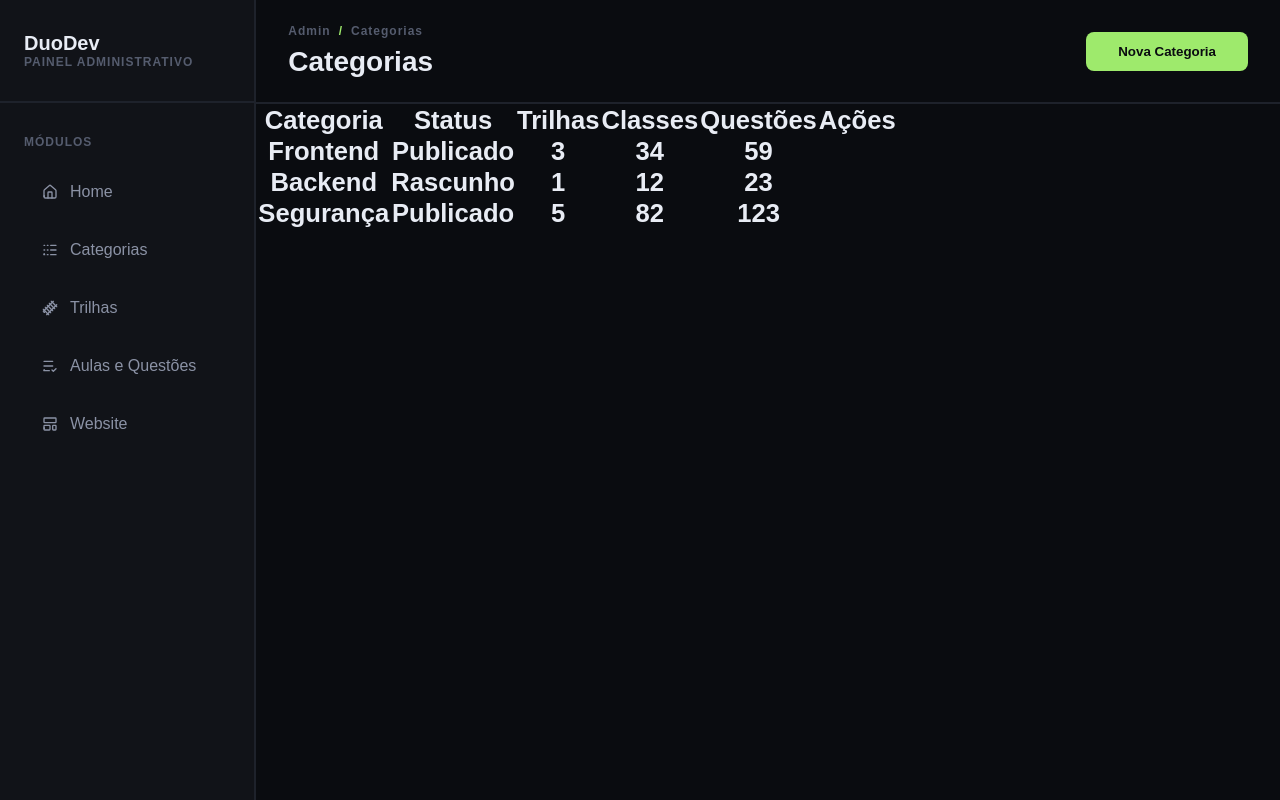
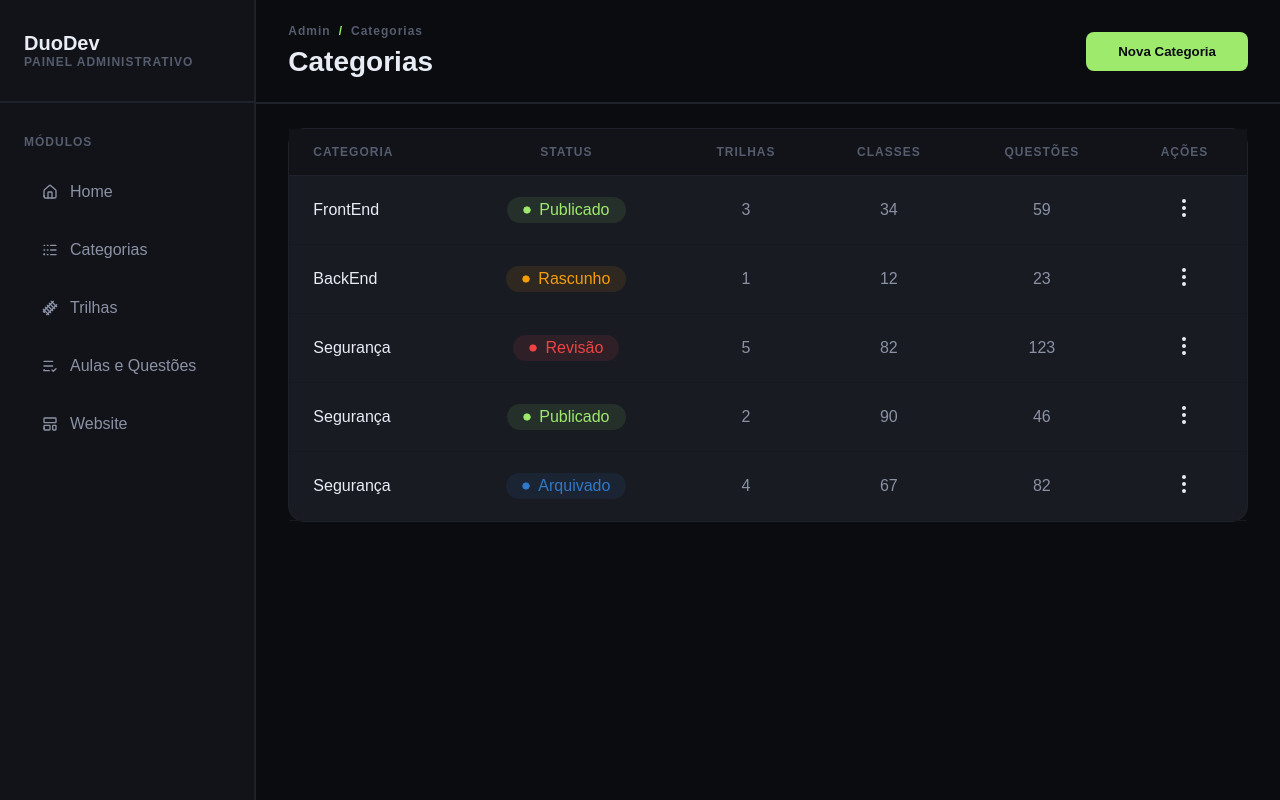
Before and after one commit to davi-job/DuoDev, a React (Vite) app in the folder apps/admin/admin-front/: page /Categorias in a window 1280 px wide. Built offline with nearby package versions, Linux system fonts and the light colour scheme.

Commit message:
FEAT: adicionar mesa de dados e seus componentes modulares

```diff
--- /dev/null
+++ b/apps/admin/admin-front/src/components/BotaoAcoes.css
@@ -0,0 +1,52 @@
+.actionBtn button {
+    background-color: transparent;
+    border: none;
+
+    cursor: pointer;
+
+    color: var(--text-primary);
+}
+
+.actionBtn .popup {
+    position: absolute;
+
+    top: 100%;
+    right: 0;
+    margin-top: 4;
+
+    display: flex;
+    flex-direction: column;
+
+    gap: 0.25rem;
+
+    background-color: var(--bg-card);
+
+    border: 2px solid var(--border-primary);
+    border-radius: 1rem;
+
+    padding: 1rem;
+    z-index: 10;
+}
+
+.actionBtn .popup button {
+    padding: 1rem 2rem;
+
+    border-radius: 0.5rem;
+}
+
+.actionBtn .popup button:hover {
+    background-color: var(--bg-hover);
+}
+
+.actionBtn .popup button:last-of-type {
+    color: var(--danger);
+}
+
+.actionBtn .popup button:last-of-type:hover {
+    background-color: var(--danger-dim);
+}
+
+.actionBtn .popup span {
+    display: block;
+    border-top: 1px solid var(--border-primary);
+}
--- /dev/null
+++ b/apps/admin/admin-front/src/components/BotaoAcoes.tsx
@@ -0,0 +1,36 @@
+import { EllipsisVerticalIcon } from 'lucide-react';
+import { useEffect, useRef, useState } from 'react';
+
+import './BotaoAcoes.css';
+
+function BotaoAcoes() {
+    const [open, setOpen] = useState(false);
+    const ref = useRef<HTMLDivElement>(null);
+
+    useEffect(() => {
+        function handleClick(e: MouseEvent) {
+            if (ref.current && !ref.current.contains(e.target as Node)) setOpen(false);
+        }
+
+        document.addEventListener('mousedown', handleClick);
+        return () => document.removeEventListener('mousedown', handleClick);
+    }, []);
+
+    return (
+        <div className="actionBtn" ref={ref} style={{ position: 'relative', display: 'inline-block' }}>
+            <button onClick={() => setOpen(!open)}>
+                <EllipsisVerticalIcon />
+            </button>
+
+            {open && (
+                <div className="popup">
+                    <button onClick={() => console.log('edit')}>Edit</button>
+                    <span />
+                    <button onClick={() => console.log('delete')}>Delete</button>
+                </div>
+            )}
+        </div>
+    );
+}
+
+export default BotaoAcoes;
--- a/apps/admin/admin-front/src/components/MesaDeDados.css
+++ b/apps/admin/admin-front/src/components/MesaDeDados.css
@@ -0,0 +1,37 @@
+table {
+    font-size: 1rem;
+    width: 100%;
+
+    border: 1px solid var(--border-primary);
+    border-radius: 1rem;
+    border-spacing: 0;
+
+    text-align: center;
+
+    background-color: var(--bg-tertiary);
+}
+
+table thead {
+    background-color: var(--bg-secondary);
+}
+
+table thead th {
+    padding: 1rem 1.5rem;
+    border-bottom: 1px solid var(--border-primary);
+}
+
+table tbody td {
+    padding: 1.25rem 1.5rem;
+    border-bottom: 1px solid var(--border-subtle);
+
+    color: var(--text-secondary);
+}
+
+table thead th:first-of-type,
+table tbody td:first-of-type {
+    text-align: left;
+}
+
+table tbody td:first-of-type {
+    color: var(--text-primary);
+}
--- a/apps/admin/admin-front/src/components/MesaDeDados.tsx
+++ b/apps/admin/admin-front/src/components/MesaDeDados.tsx
@@ -1,43 +1,43 @@
+import BotaoAcoes from './BotaoAcoes';
 import './MesaDeDados.css';
+import StatusPill from './StatusPill';
+
+const dadosTeste = {
+    headers: ['CATEGORIA', 'STATUS', 'TRILHAS', 'CLASSES', 'QUESTÕES', 'AÇÕES'],
+    data: [
+        ['FrontEnd', <StatusPill cor="verde" texto="Publicado" />, 3, 34, 59],
+        ['BackEnd', <StatusPill cor="amarelo" texto="Rascunho" />, 1, 12, 23],
+        ['Segurança', <StatusPill cor="vermelho" texto="Revisão" />, 5, 82, 123],
+        ['Segurança', <StatusPill cor="verde" texto="Publicado" />, 2, 90, 46],
+        ['Segurança', <StatusPill cor="azul" texto="Arquivado" />, 4, 67, 82],
+    ],
+};
 
 function MesaDeDados() {
     return (
         <table>
             <thead>
                 <tr>
-                    <th>Categoria</th>
-                    <th>Status</th>
-                    <th>Trilhas</th>
-                    <th>Classes</th>
-                    <th>Questões</th>
-                    <th>Ações</th>
+                    {dadosTeste.headers.map((header, i) => (
+                        <th key={i}>
+                            <h4>{header}</h4>
+                        </th>
+                    ))}
                 </tr>
             </thead>
 
             <tbody>
-                <tr>
-                    <th>Frontend</th>
-                    <th>Publicado</th>
-                    <th>3</th>
-                    <th>34</th>
-                    <th>59</th>
-                </tr>
+                {dadosTeste.data.map((row, i) => (
+                    <tr key={i}>
+                        {row.map((cell, j) => (
+                            <td key={j}>{cell}</td>
+                        ))}
 
-                <tr>
-                    <th>Backend</th>
-                    <th>Rascunho</th>
-                    <th>1</th>
-                    <th>12</th>
-                    <th>23</th>
-                </tr>
-
-                <tr>
-                    <th>Segurança</th>
-                    <th>Publicado</th>
-                    <th>5</th>
-                    <th>82</th>
-                    <th>123</th>
-                </tr>
+                        <td>
+                            <BotaoAcoes />
+                        </td>
+                    </tr>
+                ))}
             </tbody>
         </table>
     );
--- /dev/null
+++ b/apps/admin/admin-front/src/components/StatusPill.css
@@ -0,0 +1,15 @@
+.pill {
+    display: flex;
+    gap: 0.5rem;
+
+    margin: 0 auto;
+
+    align-items: center;
+    justify-content: center;
+
+    width: fit-content;
+
+    border-radius: 50rem;
+
+    padding: 0.25rem 1rem;
+}
--- /dev/null
+++ b/apps/admin/admin-front/src/components/StatusPill.tsx
@@ -0,0 +1,45 @@
+import { Circle } from 'lucide-react';
+import './StatusPill.css';
+
+interface pillProps {
+    cor: 'verde' | 'amarelo' | 'vermelho' | 'azul';
+    texto: string;
+}
+
+function StatusPill({ cor, texto }: pillProps) {
+    let corBackground = '#222';
+    let corTexto = '#fff';
+
+    switch (cor) {
+        case 'verde':
+            corTexto = '#9eea6c';
+            corBackground = 'rgba(159, 234, 108, 0.1)';
+            break;
+        case 'amarelo':
+            corTexto = '#f59e0b';
+            corBackground = 'rgba(245, 158, 11, 0.1)';
+            break;
+        case 'vermelho':
+            corTexto = '#ef4444';
+            corBackground = 'rgba(239, 68, 68, 0.1)';
+            break;
+        case 'azul':
+            corTexto = '#3178C6';
+            corBackground = 'rgba(49, 120, 198, 0.1)';
+            break;
+    }
+
+    return (
+        <div
+            className="pill"
+            style={{
+                backgroundColor: corBackground,
+                color: corTexto,
+            }}
+        >
+            <Circle size={8} fill={corTexto} /> <span>{texto}</span>
+        </div>
+    );
+}
+
+export default StatusPill;
--- /dev/null
+++ b/apps/admin/admin-front/src/routes/(modules)/Categorias.css
@@ -0,0 +1,10 @@
+.data {
+    display: flex;
+    flex-direction: column;
+
+    align-items: center;
+
+    width: 100%;
+
+    padding: 1.5rem 2rem;
+}
--- a/apps/admin/admin-front/src/routes/(modules)/Categorias.tsx
+++ b/apps/admin/admin-front/src/routes/(modules)/Categorias.tsx
@@ -2,6 +2,8 @@ import { createFileRoute } from '@tanstack/react-router';
 
 import MesaDeDados from '../../components/MesaDeDados';
 import ModuleHeader from '../../components/ModuleHeader';
+
+import './Categorias.css';
 
 export const Route = createFileRoute('/(modules)/Categorias')({
     component: Categorias,
@@ -17,7 +19,9 @@ function Categorias() {
                 btnOnClick={() => console.log('Clicked')}
             />
 
-            <MesaDeDados />
+            <section className="data">
+                <MesaDeDados />
+            </section>
         </>
     );
 }
```
